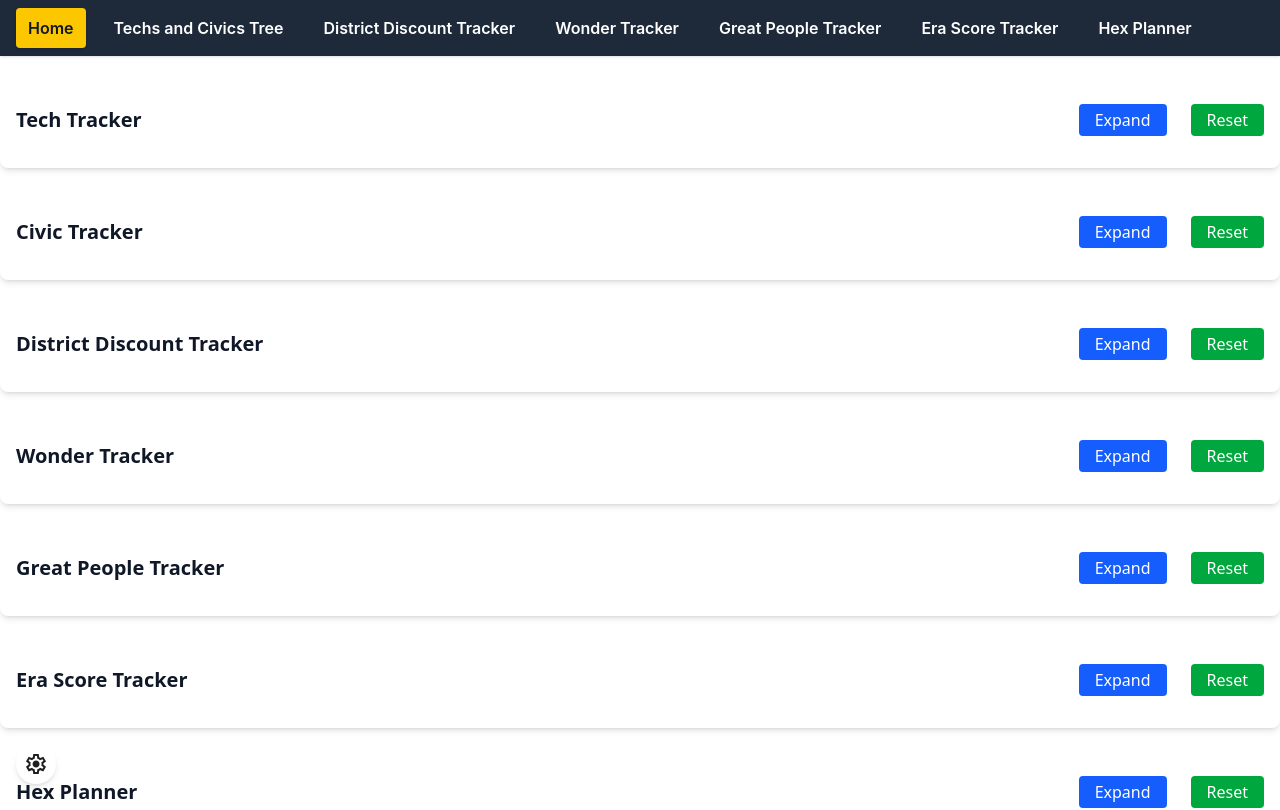
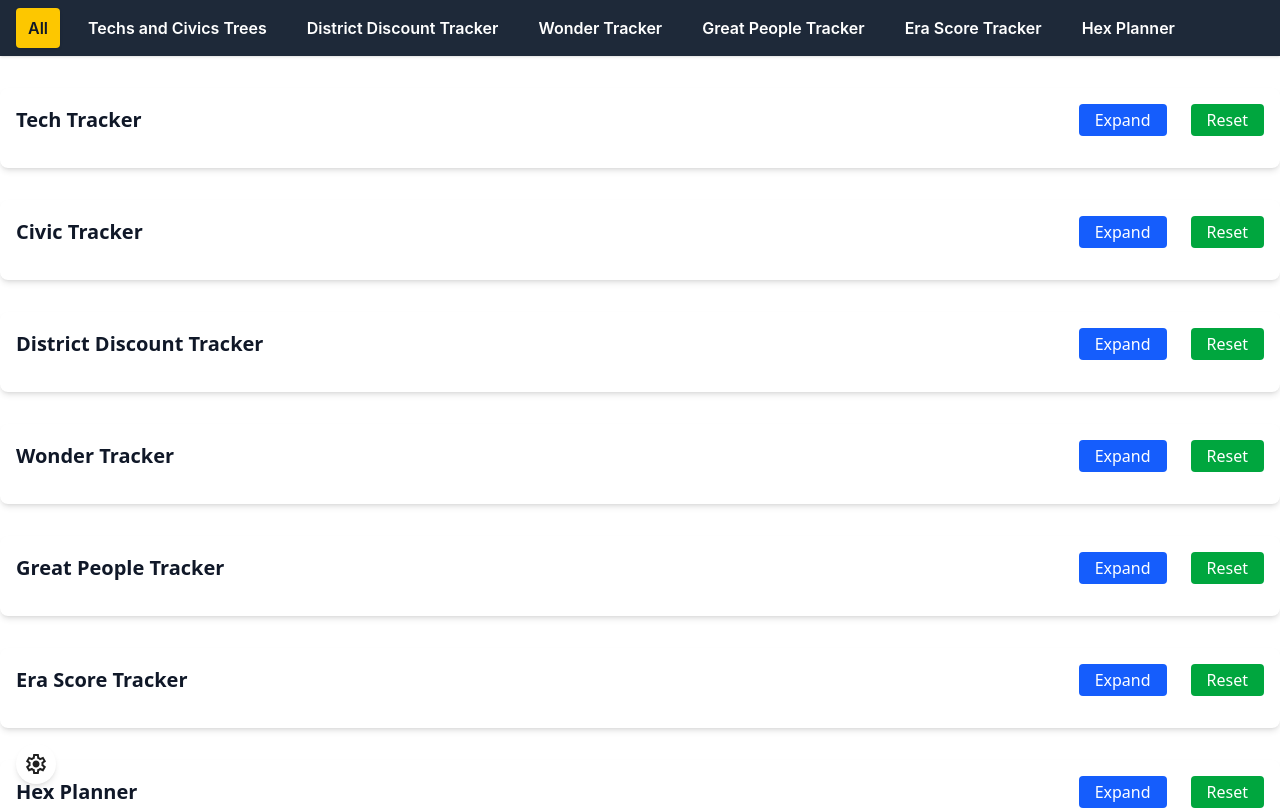
Before and after one commit to huntt3/Civ-6-Helper, a React (Vite) app: page / in a window 1280 px wide. Shown: the top 810 px of the page. Built offline with nearby package versions, Linux system fonts and the light colour scheme.

Commit message:
More descriptive navbar

```diff
--- a/src/Navbar.jsx
+++ b/src/Navbar.jsx
@@ -1,8 +1,8 @@
 import React from "react";
 
 const navLinks = [
-  { href: "./", label: "Home" },
-  { href: "./techsAndCivicsTree.html", label: "Techs and Civics Tree" },
+  { href: "./", label: "All" },
+  { href: "./techsAndCivicsTree.html", label: "Techs and Civics Trees" },
   {
     href: "./districtDiscountingTool.html",
     label: "District Discount Tracker",
```
